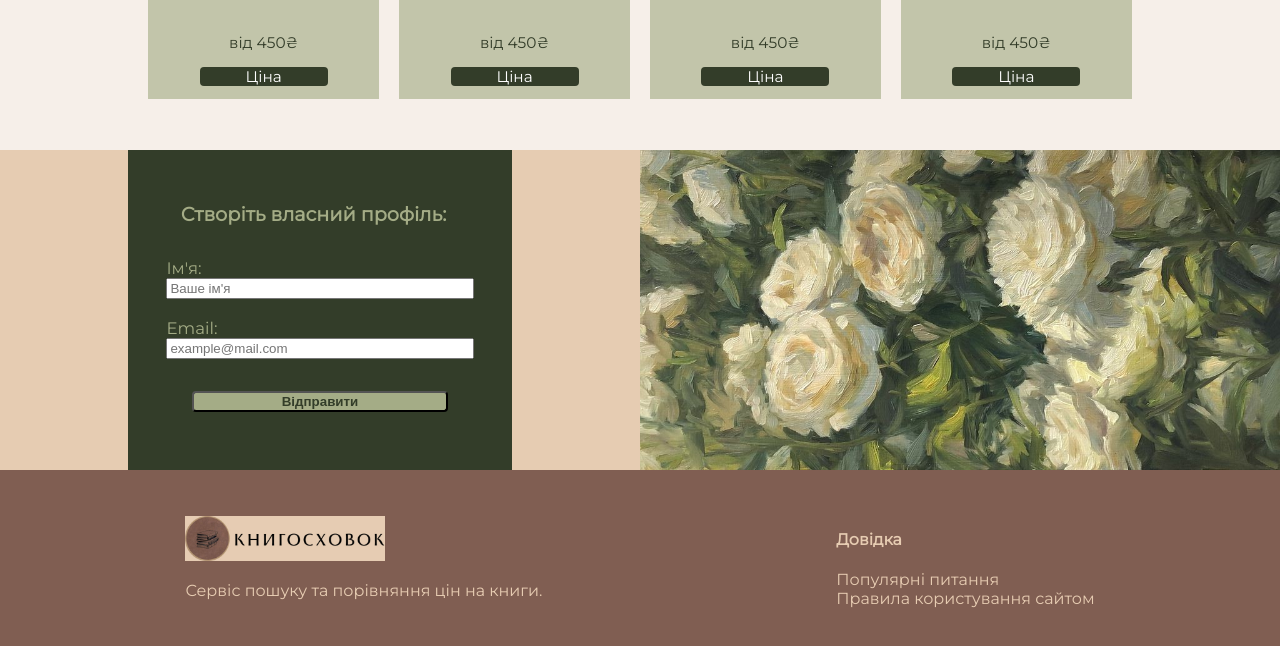
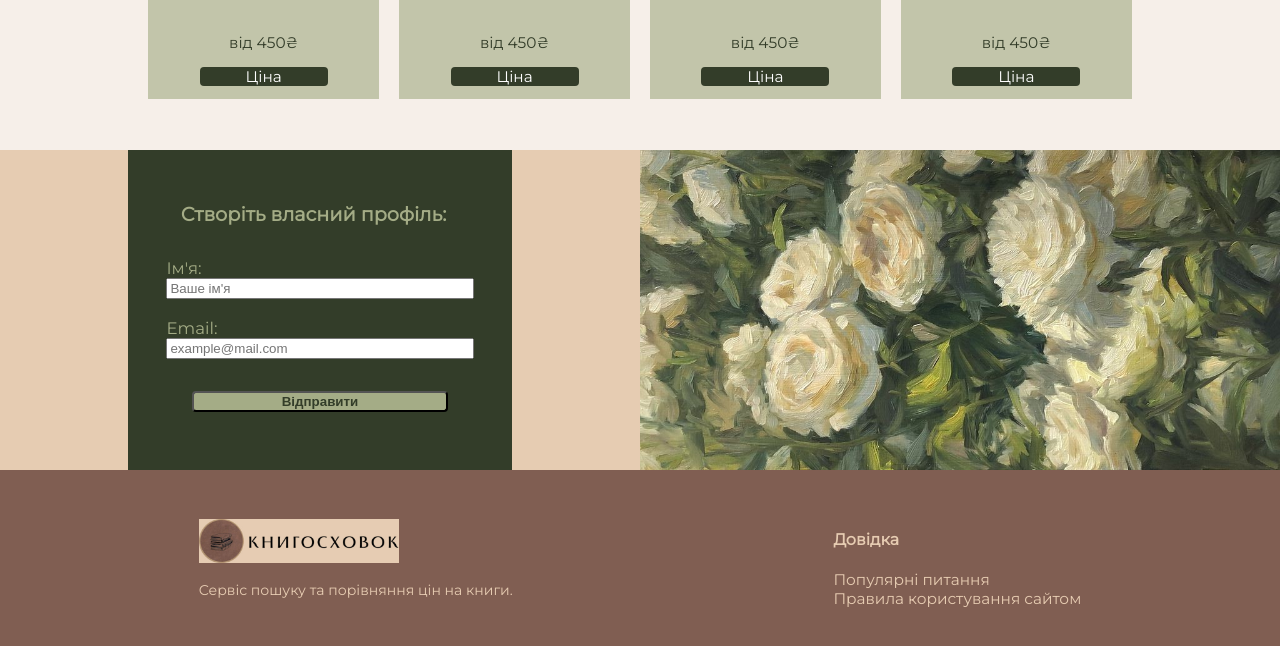
Before and after one commit to Anytaloban/Web_lab3, a plain HTML site: page knygo_skhovok/index.html in a window 1280 px wide. Shown: the part 723-1369 px from the top of the page. Drawn offline with Linux system fonts and the light colour scheme.

Commit message:
Update header_footer.css

```diff
--- a/knygo_skhovok/css/header_footer.css
+++ b/knygo_skhovok/css/header_footer.css
@@ -28,6 +28,7 @@ header img{
 .main-nav a{
     color: #805E52;
     text-decoration: none;
+    font-size: 1.25vw;
 }
 .main-nav a:hover{
     color: #422c24;
@@ -53,9 +54,16 @@ footer{
     font-family: Montserrat;
     color: #E6CCB2;
 }
+footer h4{
+    font-size: 1.25vw;
+}
+footer p{
+    font-size: 1.1vw;
+}
 .dovidka a{
     color: #E6CCB2;
     text-decoration: none;
+    font-size: 1.2vw;
 }
 .dovidka a:hover{
     color: #463027
```
